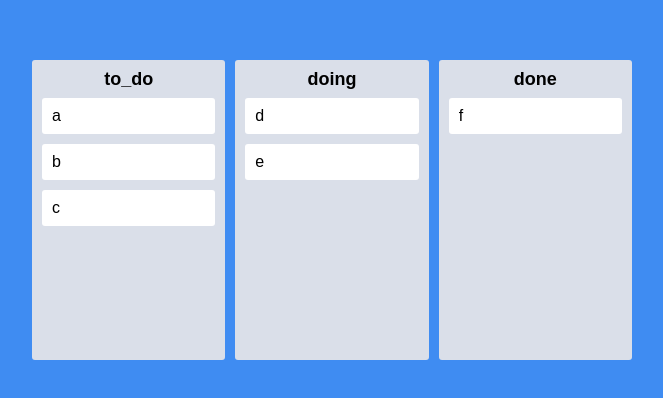
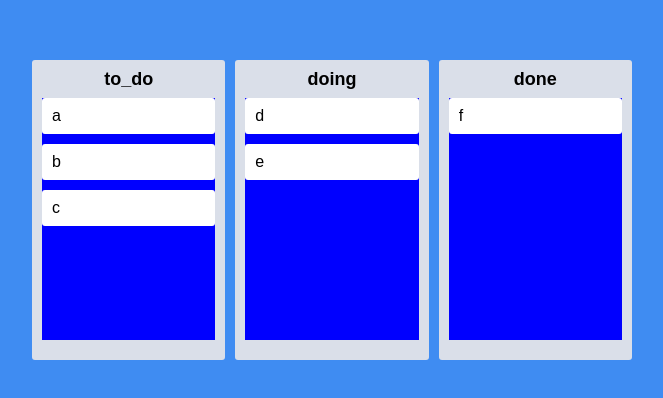
Before and after one commit to sdfwefk11/reactstudy03, a React (Create React App) app: page / in a window 1280 px wide. Shown: the part 190-588 px from the top of the page, without its empty margins (308-971 px from the left). Built offline with nearby package versions, Linux system fonts and the light colour scheme.

Commit message:
isDraggingOver

```diff
--- a/src/Components/Board.tsx
+++ b/src/Components/Board.tsx
@@ -10,6 +10,8 @@
   width: 300px;
   padding-top: 10px;
   min-height: 300px;
+  display: flex;
+  flex-direction: column;
 `;
 const Title = styled.h2`
   text-align: center;
@@ -17,10 +19,20 @@
   margin-bottom: 10px;
   font-size: 18px;
 `;
+const Area = styled.div<IAreaProps>`
+  background-color: ${(props) =>
+    props.isDraggingOver ? "pink" : props.isDraggingFromThis ? "red" : "blue"};
+  flex-grow: 1;
+`;
 
 interface IBoardProps {
   toDos: string[];
   boardId: string;
+}
+
+interface IAreaProps {
+  isDraggingOver: boolean;
+  isDraggingFromThis: boolean;
 }
 
 function Board({ toDos, boardId }: IBoardProps) {
@@ -28,12 +40,17 @@
     <Wrapper>
       <Title>{boardId}</Title>
       <Droppable droppableId={boardId}>
-        {(provided) => (
-          <div ref={provided.innerRef} {...provided.droppableProps}>
+        {(provided, snapShot) => (
+          <Area
+            isDraggingOver={snapShot.isDraggingOver}
+            isDraggingFromThis={Boolean(snapShot.draggingFromThisWith)}
+            ref={provided.innerRef}
+            {...provided.droppableProps}
+          >
             {toDos.map((toDo, index) => (
               <DragabbleCard key={toDo} toDo={toDo} index={index} />
             ))}
-          </div>
+          </Area>
         )}
       </Droppable>
     </Wrapper>
```
